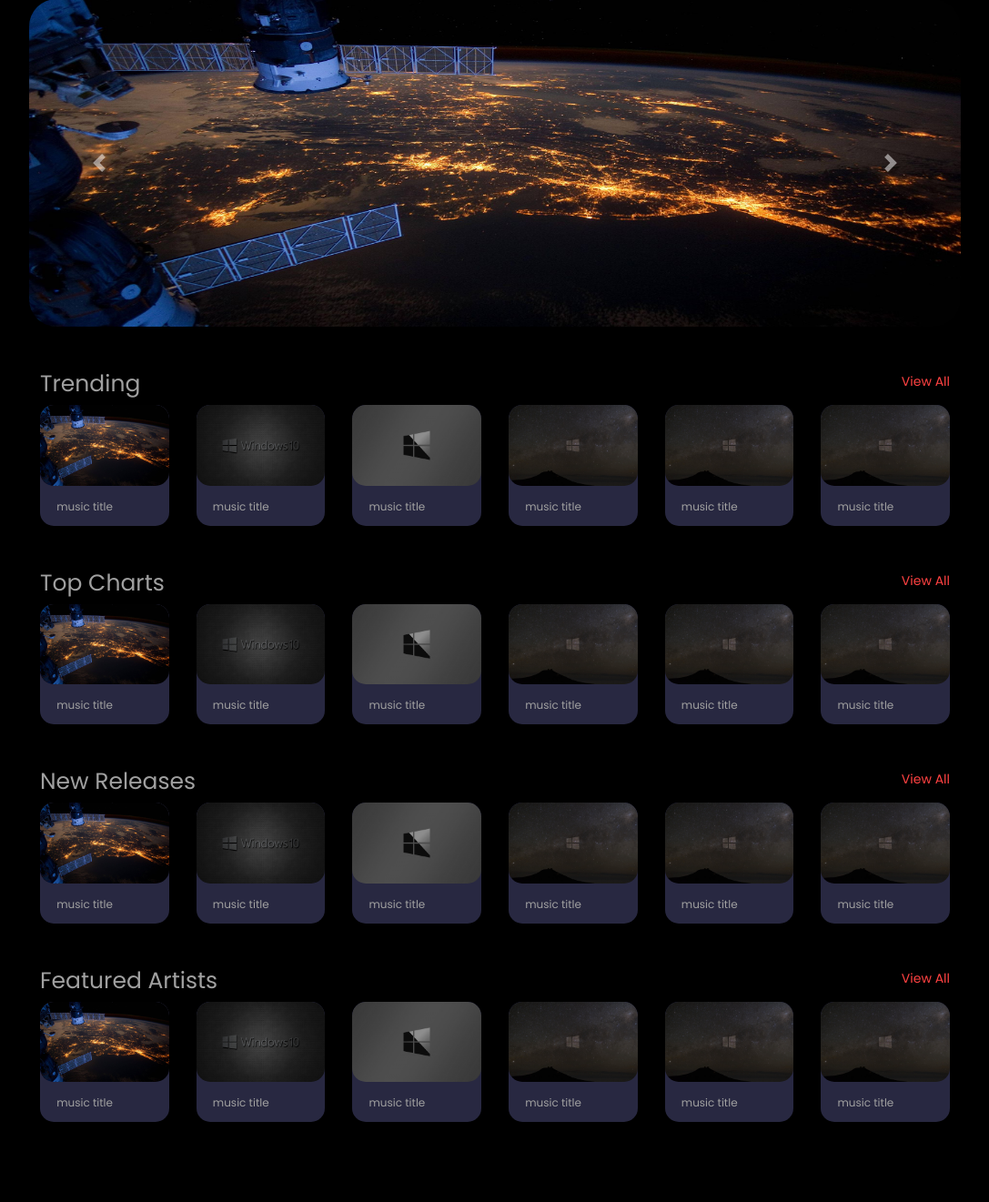
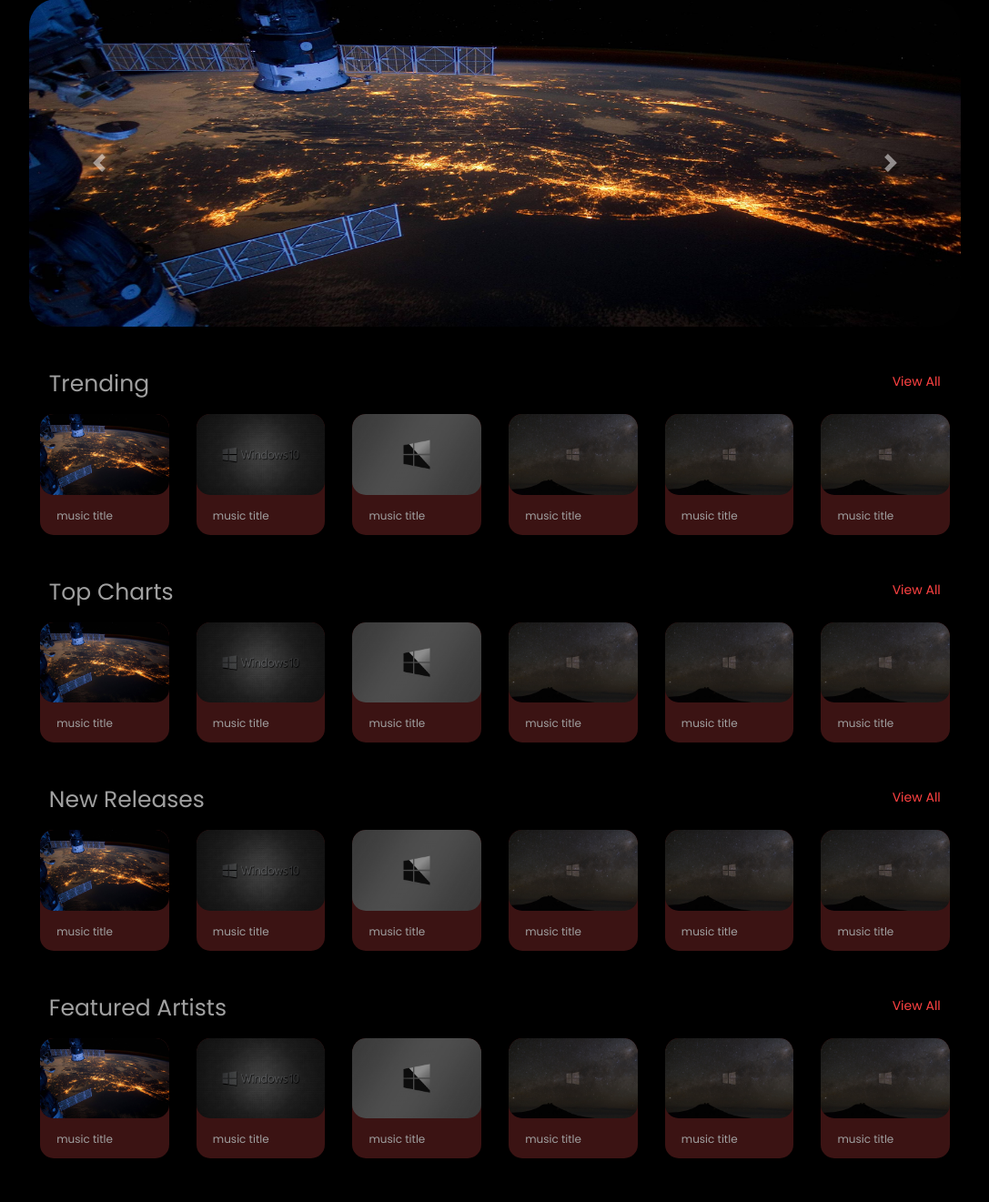
Before and after one commit to rishi4d/FYProject, a PHP site: page / in a window 1280 px wide. Shown: the part 118-1439 px from the top of the page at 91% size, without its empty margins (96-1183 px from the left). Before the commit the page ends 1351 px from the top, so only its background shows below. Run offline with PHP 8.4, Linux system fonts and the light colour scheme; some libraries are stand-ins or nearby versions.

Commit message:
corrected some properties

```diff
--- a/style.css
+++ b/style.css
@@ -204,6 +204,12 @@
 
 #sections > .row > .child > h4{
     font-size: 25px;
+    transform: translateX(1%);
+    width: 98%;
+}
+
+.child > .row{
+    padding-top: 10px;
 }
 
 #sectionspan{
@@ -224,17 +230,17 @@
 
 .card{
     height: 100%;
-    border: rgb(40, 40, 65);
+    border: rgb(59, 19, 19);
     border-radius: 15px;
     overflow: hidden;
-    background-color: rgb(40, 40, 65);
+    background-color: rgb(59, 19, 19);
 }
 
 #secimg{
     width: 100%;
     height: 100%;
     object-fit: cover;
-    border: rgb(40, 40, 65);
+    border: rgb(59, 19, 19);
     border-radius: 15px;
 }
 
```
